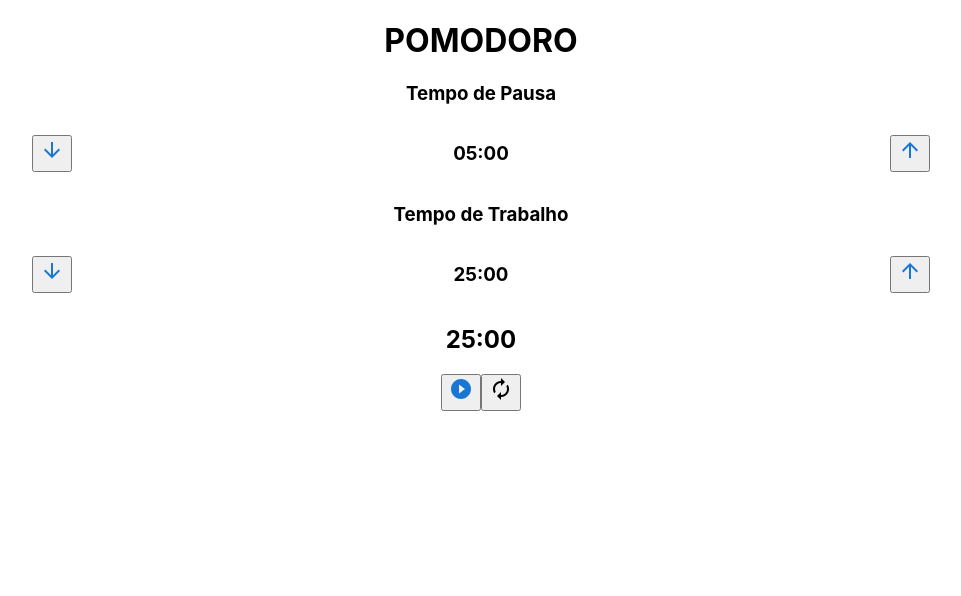
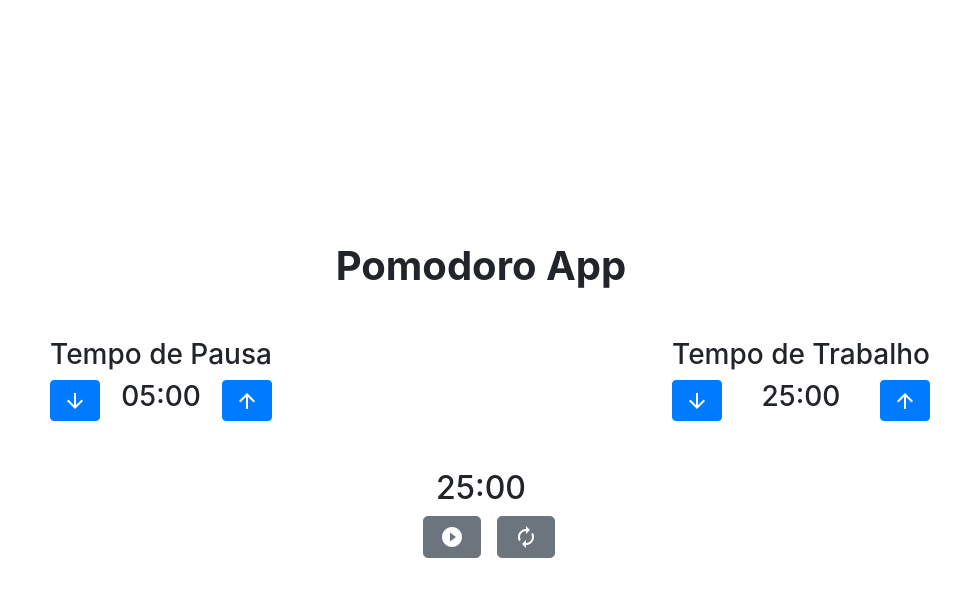
Before and after one commit to elanonc/pomodoro-clock, a React (Vite) app: page / in a window 1280 px wide. Shown: the top 596 px of the page, without its empty margins (159-1120 px from the left). Built offline with nearby package versions, Linux system fonts and the light colour scheme.

Commit message:
Fix errors

```diff
--- a/index.html
+++ b/index.html
@@ -5,6 +5,7 @@
     <link rel="icon" type="image/svg+xml" href="/src/favicon.svg" />
     <meta name="viewport" content="width=device-width, initial-scale=1.0" />
     <title>Pomodoro Clock</title>
+    <link rel="stylesheet" href="https://cdn.jsdelivr.net/npm/bootstrap@4.5.3/dist/css/bootstrap.min.css" integrity="sha384-TX8t27EcRE3e/ihU7zmQxVncDAy5uIKz4rEkgIXeMed4M0jlfIDPvg6uqKI2xXr2" crossorigin="anonymous">
     <link rel="stylesheet" href="https://fonts.googleapis.com/css?family=Roboto:300,400,500,700&display=swap" />
     <link rel="stylesheet" href="https://fonts.googleapis.com/icon?family=Material+Icons" />
 
@@ -13,5 +14,7 @@
   <body>
     <div id="root"></div>
     <script type="module" src="/src/main.jsx"></script>
+    <script src="https://code.jquery.com/jquery-3.5.1.slim.min.js" integrity="sha384-DfXdz2htPH0lsSSs5nCTpuj/zy4C+OGpamoFVy38MVBnE+IbbVYUew+OrCXaRkfj" crossorigin="anonymous"></script>
+<script src="https://cdn.jsdelivr.net/npm/bootstrap@4.5.3/dist/js/bootstrap.bundle.min.js" integrity="sha384-ho+j7jyWK8fNQe+A12Hb8AhRq26LrZ/JpcUGGOn+Y7RsweNrtN/tE3MoK7ZeZDyx" crossorigin="anonymous"></script>
   </body>
 </html>
--- a/src/App.css
+++ b/src/App.css
@@ -1,42 +1,9 @@
-.App {
-  text-align: center;
+.material-icons {
+  display: flex;
+  align-items: center;
 }
 
-.App-logo {
-  height: 40vmin;
-  pointer-events: none;
+body {
+  display:flex; flex-direction:column; justify-content:center;
+  min-height:100vh;
 }
-
-@media (prefers-reduced-motion: no-preference) {
-  .App-logo {
-    animation: App-logo-spin infinite 20s linear;
-  }
-}
-
-.App-header {
-  background-color: #282c34;
-  min-height: 100vh;
-  display: flex;
-  flex-direction: column;
-  align-items: center;
-  justify-content: center;
-  font-size: calc(10px + 2vmin);
-  color: white;
-}
-
-.App-link {
-  color: #61dafb;
-}
-
-@keyframes App-logo-spin {
-  from {
-    transform: rotate(0deg);
-  }
-  to {
-    transform: rotate(360deg);
-  }
-}
-
-button {
-  font-size: calc(10px + 2vmin);
-}
--- a/src/App.jsx
+++ b/src/App.jsx
@@ -5,10 +5,10 @@ import Pomodoro from './Components/Pomodoro';
 function App() {
 
   return (
-    <div className="App">
+    <div className="App text-center">
       <Pomodoro />
     </div>
   )
 }
 
-export default App
+export default App;
--- /dev/null
+++ b/src/Components/Pomodoro.css
@@ -0,0 +1,19 @@
+body {
+    margin:auto;
+  }
+.container-clock {
+    display: grid;
+    grid-template-columns: 1fr 1fr;
+    width: 100%;
+    margin-block: 3rem;
+    justify-items: center;
+    align-items: center;
+}
+
+.clock {
+    margin-top: 3rem;
+}
+
+.clock > button {
+    margin-left: 1rem;
+}
--- a/src/Components/Pomodoro.jsx
+++ b/src/Components/Pomodoro.jsx
@@ -2,6 +2,8 @@ import React, { useState, useEffect } from 'react';
 import TempoDaSessao from './TempoDaSessao';
 import PauseCircleFilledSharpIcon from '@mui/icons-material/PauseCircleFilledSharp';
 import PlayCircleFilledSharpIcon from '@mui/icons-material/PlayCircleFilledSharp';
+import "./Pomodoro.css"
+
 
 function Pomodoro() {
 
@@ -86,7 +88,8 @@ function Pomodoro() {
 
   return (
     <div>
-        <h1>POMODORO</h1>
+        <h1> <strong>Pomodoro App</strong></h1>
+        <div className="container-clock">
           <TempoDaSessao
             title={"Tempo de Pausa"}
             type={"pausa"}
@@ -101,18 +104,20 @@ function Pomodoro() {
             aumentaOuDiminuiTempo={aumentaOuDiminuiTempo}
             formatoRelogio={formatoRelogio}
           />
-        <h2> {formatoRelogio(tempo)} </h2>
-        <button onClick={handlePlay}>
-          { tempoPomodoro ? (
-              <PauseCircleFilledSharpIcon color="primary"/>
-            ) : (
-              <PlayCircleFilledSharpIcon color="primary"/>
-            )
+        </div>
+        <div className="clock">
+          <h2 id="pomodoro text-center"> {formatoRelogio(tempo)} </h2>
+          <button className="btn btn-lg btn-secondary" onClick={handlePlay}>
+            { tempoPomodoro ?
+              <i className="material-icons">pause_circle_filled</i>
+               :
+              <i className="material-icons">play_circle_filled</i>
             }
           </button>
-        <button onClick={resetaRelogio}>
+          <button className="btn btn-secondary btn-lg" onClick={resetaRelogio}>
             <i className="material-icons">autorenew</i>
           </button>
+        </div>
     </div>
   )
 }
--- a/src/Components/TempoDaSessao.css
+++ b/src/Components/TempoDaSessao.css
@@ -1,6 +1,17 @@
-.time-sets {
+.container-section{
     display: flex;
-    flex-direction: row;
-    justify-content: space-around;
+    justify-content: space-between;
+    width: 700px;
+}
+
+.center-align {
+    display: grid;
+
+    justify-items: center;
     align-items: center;
 }
+
+.btn-clock {
+    display: flex;
+    justify-content: space-between;
+}
--- a/src/Components/TempoDaSessao.jsx
+++ b/src/Components/TempoDaSessao.jsx
@@ -1,21 +1,23 @@
 import React from 'react';
 import ArrowDownwardSharpIcon from '@mui/icons-material/ArrowDownwardSharp';
 import ArrowUpwardSharpIcon from '@mui/icons-material/ArrowUpwardSharp';
-import "./TempoDaSessao.css"
+import "./TempoDaSessao.css";
 
 function TempoDaSessao (props) {
 
   return (
-    <div className="container">
-      <h3> {props.title} </h3>
-      <div className="time-sets">
-        <button onClick={() => props.aumentaOuDiminuiTempo(-60, props.type)}>
-            <ArrowDownwardSharpIcon color="primary"/>
-        </button>
-        <h3>{props.formatoRelogio(props.time)}</h3>
-        <button onClick={() => props.aumentaOuDiminuiTempo(60, props.type)}>
-            <ArrowUpwardSharpIcon color="primary"/>
-        </button>
+    <div className="center-align text-center">
+      <div className="">
+        <h3 className="text-center"> {props.title} </h3>
+        <div className="btn-clock">
+          <button className="btn btn-primary btn-md" onClick={() => props.aumentaOuDiminuiTempo(-60, props.type)}>
+              <i className="material-icons">arrow_downward</i>
+          </button>
+          <h3>{props.formatoRelogio(props.time)}</h3>
+          <button className="btn btn-primary btn-md" onClick={() => props.aumentaOuDiminuiTempo(60, props.type)}>
+              <i className="material-icons">arrow_upward</i>
+          </button>
+        </div>
       </div>
     </div>
   )
```
Lines whose indentation alone changed are shown as unchanged.
